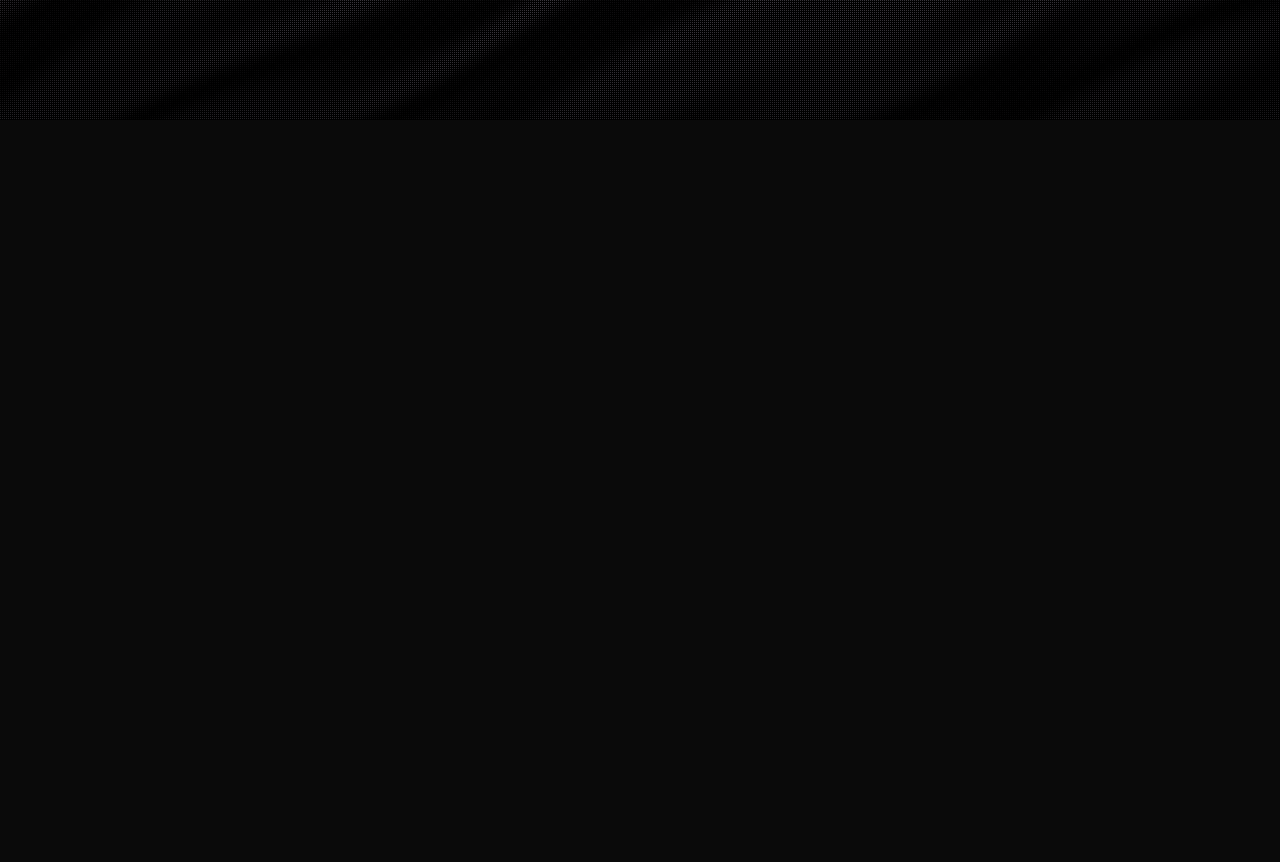
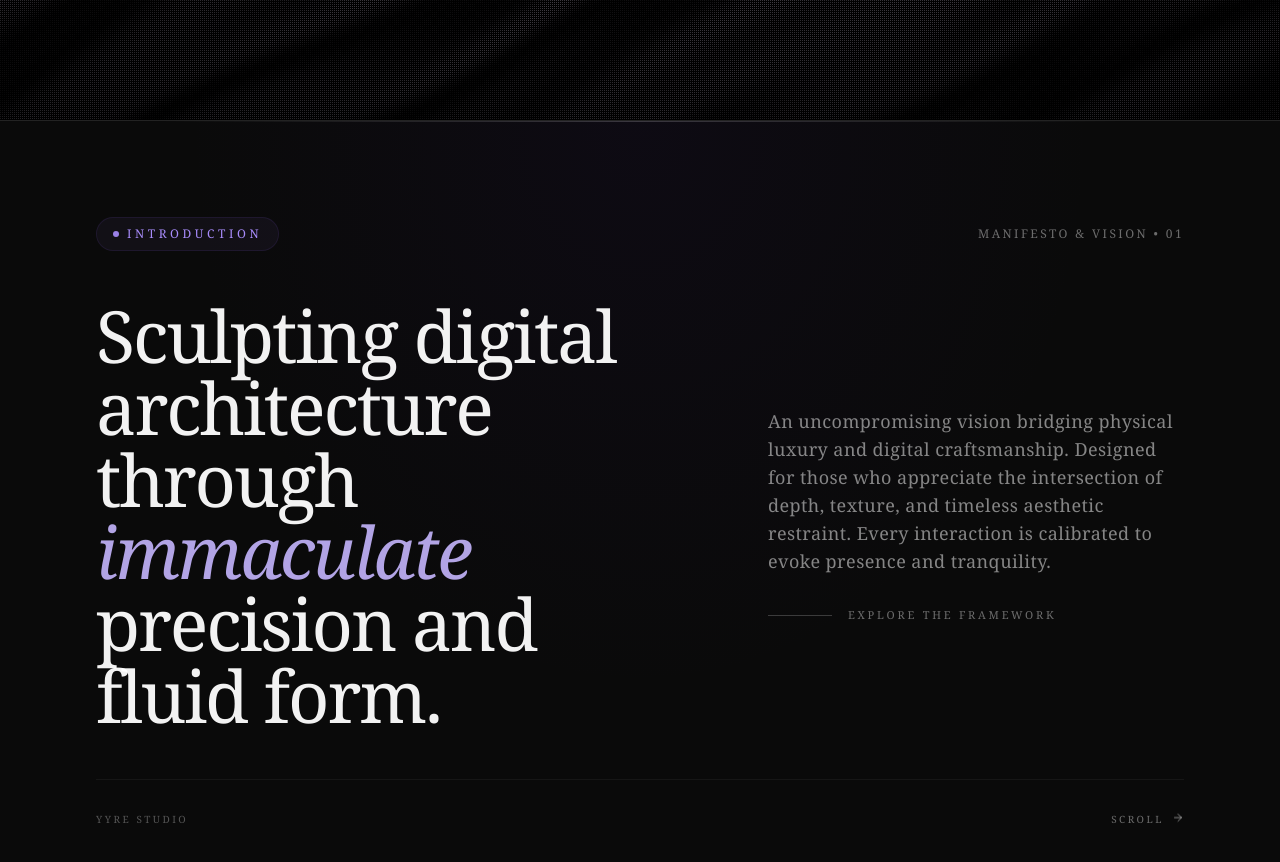
Before and after one commit to yyre1/yyre, a React (Vite) app: page / in a window 1280 px wide. Shown: the part 680-1542 px from the top of the page. Before the commit the page ends 800 px from the top, so only its background shows below. Built offline with nearby package versions, Linux system fonts and the light colour scheme.

Commit message:
(3 files changed)

```diff
--- /dev/null
+++ b/src/components/sections/intro-section.tsx
@@ -0,0 +1,116 @@
+import { useEffect, useRef, useState } from "react";
+import { cn } from "@/lib/utils";
+import { ArrowRight } from "lucide-react";
+
+export function IntroSection() {
+  const [isVisible, setIsVisible] = useState(false);
+  const sectionRef = useRef<HTMLElement>(null);
+
+  useEffect(() => {
+    const observer = new IntersectionObserver(
+      ([entry]) => {
+        if (entry.isIntersecting) {
+          setIsVisible(true);
+          observer.disconnect();
+        }
+      },
+      { threshold: 0.15 }
+    );
+
+    if (sectionRef.current) {
+      observer.observe(sectionRef.current);
+    }
+
+    return () => observer.disconnect();
+  }, []);
+
+  return (
+    <section
+      ref={sectionRef}
+      className="relative w-full min-h-[90vh] bg-neutral-950 text-white flex flex-col justify-between px-6 md:px-12 lg:px-24 py-24 z-20 border-t border-white/10"
+    >
+      {/* Subtle top ambient glow / gradient transition */}
+      <div className="absolute top-0 left-1/2 -translate-x-1/2 w-3/4 h-[1px] bg-gradient-to-r from-transparent via-white/20 to-transparent" />
+      <div className="absolute inset-0 bg-[radial-gradient(ellipse_at_top,_var(--tw-gradient-stops))] from-violet-950/10 via-transparent to-transparent pointer-events-none" />
+
+      {/* Top Header / Eyebrow within Section */}
+      <div className="relative z-10 max-w-7xl mx-auto w-full flex flex-col md:flex-row md:items-center justify-between gap-6">
+        <div
+          className={cn(
+            "transition-all duration-1000 ease-out transform",
+            isVisible ? "opacity-100 translate-y-0" : "opacity-0 translate-y-6"
+          )}
+        >
+          <span className="inline-flex items-center gap-2 text-xs font-light tracking-[0.3em] uppercase text-violet-400 bg-violet-400/5 px-4 py-2 rounded-full border border-violet-500/10">
+            <span className="w-1.5 h-1.5 rounded-full bg-violet-400 animate-pulse" />
+            Introduction
+          </span>
+        </div>
+
+        <div
+          className={cn(
+            "text-xs tracking-[0.2em] text-white/40 uppercase font-light transition-all duration-1000 ease-out transform delay-100",
+            isVisible ? "opacity-100 translate-y-0" : "opacity-0 translate-y-6"
+          )}
+        >
+          Manifesto & Vision • 01
+        </div>
+      </div>
+
+      {/* Center Main Editorial Content */}
+      <div className="relative z-10 max-w-7xl mx-auto w-full grid grid-cols-1 lg:grid-cols-12 gap-12 lg:gap-16 items-center my-auto py-12">
+
+        {/* Left Column: Large Dominant Statement */}
+        <div className="lg:col-span-7">
+          <h2
+            className={cn(
+              "text-3xl sm:text-5xl md:text-6xl lg:text-7xl font-light tracking-[-0.03em] leading-[1.1] text-white/95 transition-all duration-1000 ease-out transform delay-200",
+              isVisible ? "opacity-100 translate-y-0" : "opacity-0 translate-y-8"
+            )}
+          >
+            Sculpting digital architecture through <span className="font-extralight italic text-violet-300/90 pr-1">immaculate</span> precision and fluid form.
+          </h2>
+        </div>
+
+        {/* Right Column: Supporting Paragraph & Minimalist Interactive Element */}
+        <div className="lg:col-span-5 flex flex-col justify-between gap-8">
+          <p
+            className={cn(
+              "text-base sm:text-lg font-light leading-relaxed text-white/50 tracking-wide transition-all duration-1000 ease-out transform delay-300",
+              isVisible ? "opacity-100 translate-y-0" : "opacity-0 translate-y-8"
+            )}
+          >
+            An uncompromising vision bridging physical luxury and digital craftsmanship.
+            Designed for those who appreciate the intersection of depth, texture, and timeless aesthetic restraint.
+            Every interaction is calibrated to evoke presence and tranquility.
+          </p>
+
+          <div
+            className={cn(
+              "flex items-center gap-4 transition-all duration-1000 ease-out transform delay-400",
+              isVisible ? "opacity-100 translate-y-0" : "opacity-0 translate-y-8"
+            )}
+          >
+            <div className="h-[1px] w-16 bg-white/20" />
+            <span className="text-[11px] uppercase tracking-[0.25em] text-white/40 font-light">
+              Explore the framework
+            </span>
+          </div>
+        </div>
+
+      </div>
+
+      {/* Bottom Footer Cue of Section */}
+      <div className="relative z-10 max-w-7xl mx-auto w-full flex items-center justify-between pt-8 border-t border-white/5">
+        <div className="text-[10px] tracking-[0.25em] text-white/30 uppercase font-light">
+          YYRE Studio
+        </div>
+
+        <div className="flex items-center gap-2 text-[10px] tracking-[0.25em] text-white/40 uppercase font-light">
+          <span>Scroll</span>
+          <ArrowRight className="w-3 h-3 rotate-90 text-white/50 animate-bounce" />
+        </div>
+      </div>
+    </section>
+  );
+}
--- a/src/components/ui/silk-background-animation.tsx
+++ b/src/components/ui/silk-background-animation.tsx
@@ -1,6 +1,11 @@
 import { useEffect, useRef, useState } from 'react';
 
-export const Component = () => {
+interface SilkBackgroundAnimationProps {
+  className?: string;
+  intensity?: number;
+}
+
+export const Component = ({ className = '', intensity = 1 }: SilkBackgroundAnimationProps = {}) => {
   const canvasRef = useRef<HTMLCanvasElement>(null);
   const animationRef = useRef<number>(undefined);
   const [isLoaded, setIsLoaded] = useState(false);
@@ -185,7 +190,7 @@ export const Component = () => {
         {/* Animated Silk Background */}
         <canvas
           ref={canvasRef}
-          className="silk-canvas"
+          className={`silk-canvas ${className}`}
         />
 
         {/* Gradient Overlay */}
@@ -245,3 +250,5 @@ export const Component = () => {
     </>
   );
 };
+
+export const SilkBackgroundAnimation = Component;
--- a/src/pages/Index.tsx
+++ b/src/pages/Index.tsx
@@ -1,5 +1,6 @@
 import { Header } from "@/components/Header";
 import { DemoOne } from "@/components/ui/demo";
+import { IntroSection } from "@/components/sections/intro-section";
 
 const Index = () => {
   return (
@@ -19,6 +20,9 @@ const Index = () => {
         <DemoOne />
       </div>
 
+      {/* Section 1 — Editorial Introduction */}
+      <IntroSection />
+
     </div>
   );
 };
```
